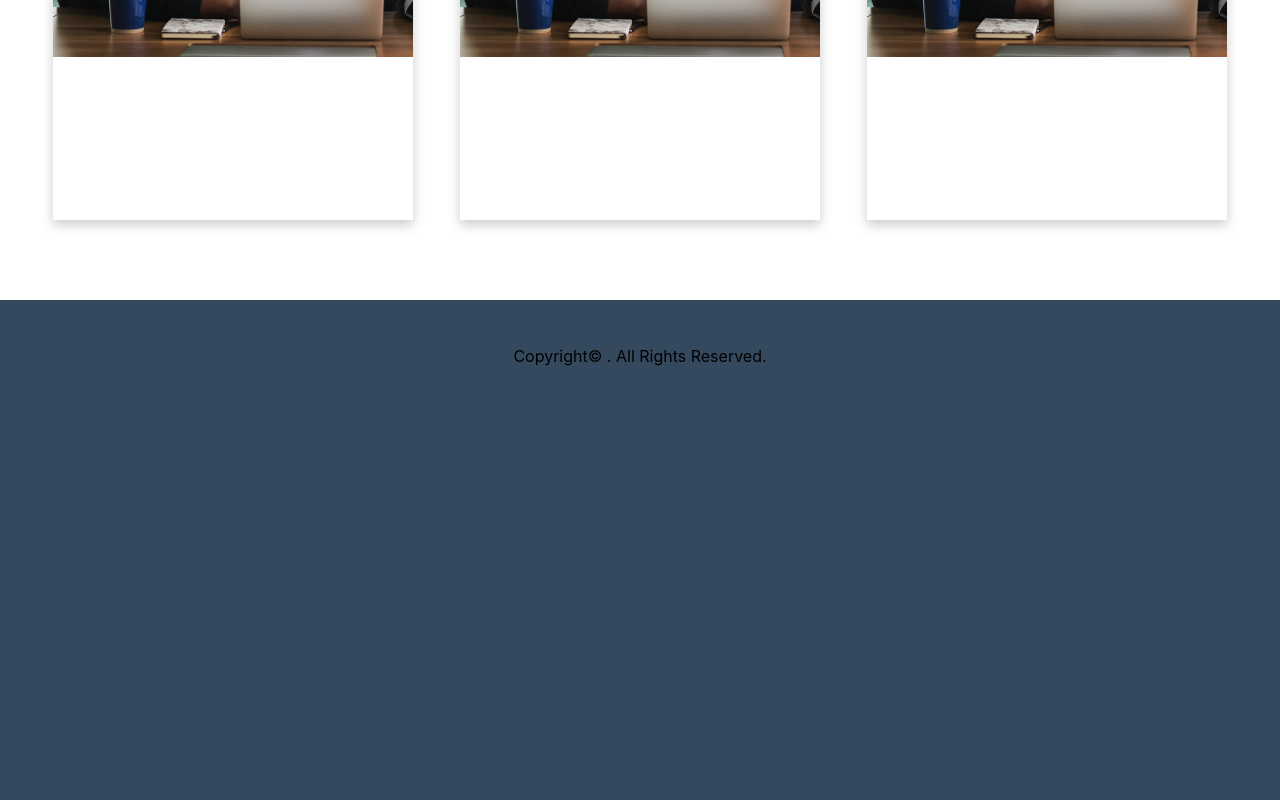
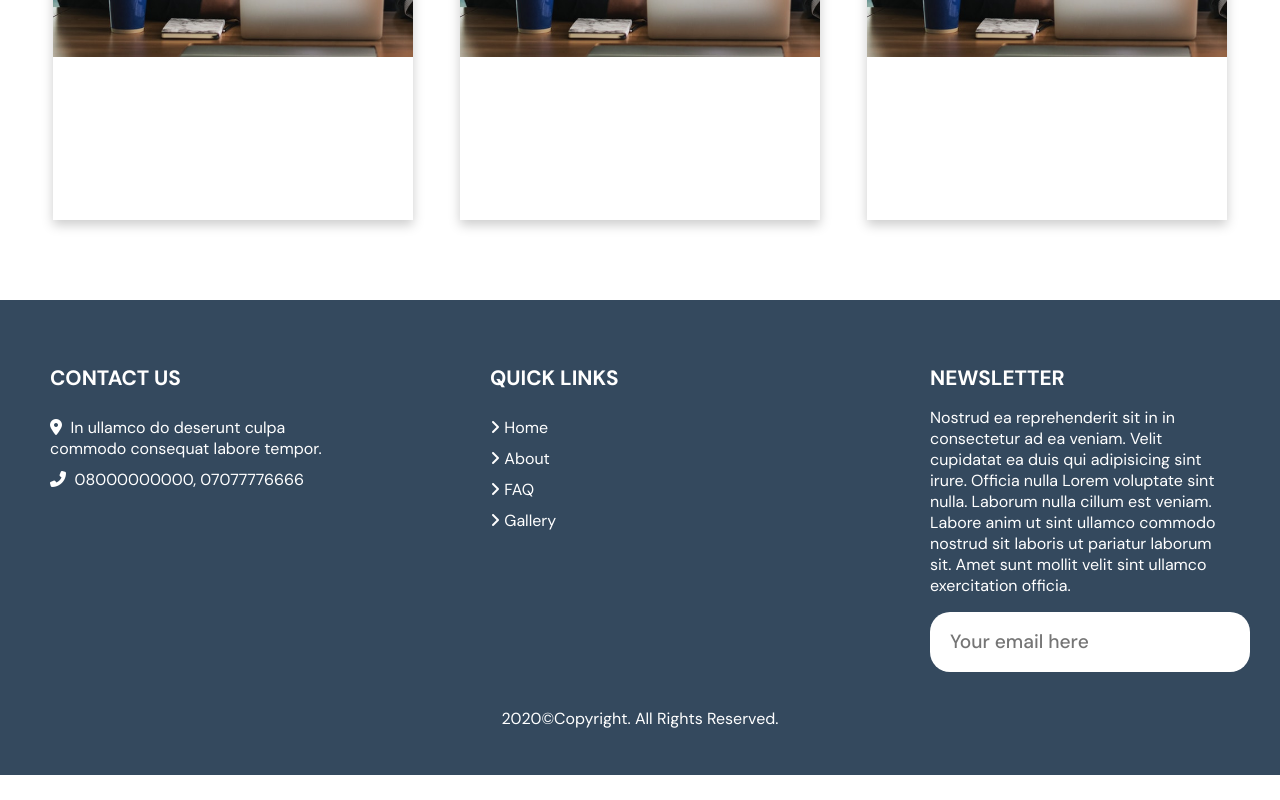
Before and after one commit to didoloan/cheapweb, a React (Create React App) app: page / in a window 1280 px wide. Shown: the part 410-1210 px from the top of the page. After the commit the page ends 1185 px from the top, so only its background shows below. Built offline with nearby package versions, Linux system fonts and the light colour scheme.

Commit message:
Fixed page scroll and added some footer content

```diff
--- a/public/index.html
+++ b/public/index.html
@@ -3,18 +3,20 @@
   <head>
     <meta charset="utf-8" />
     <link rel="icon" href="%PUBLIC_URL%/favicon.ico" />
-    <meta name="viewport" content="width=device-width, initial-scale=1" />
+    <meta name="viewport" content="width=device-width, initial-scale=1, user-scalable=no" />
     <meta name="theme-color" content="#000000" />
     <meta
       name="description"
       content="Web site created using create-react-app"
     />
     <link rel="apple-touch-icon" href="%PUBLIC_URL%/logo192.png" />
+    <link href="https://fonts.googleapis.com/css2?family=DM+Sans:wght@400;500;700&display=swap" rel="stylesheet">
     <!--
       manifest.json provides metadata used when your web app is installed on a
       user's mobile device or desktop. See https://developers.google.com/web/fundamentals/web-app-manifest/
     -->
     <link rel="manifest" href="%PUBLIC_URL%/manifest.json" />
+    <script src="https://kit.fontawesome.com/e23259ede0.js" crossorigin="anonymous"></script>
     <!--
       Notice the use of %PUBLIC_URL% in the tags above.
       It will be replaced with the URL of the `public` folder during the build.
--- a/src/App.css
+++ b/src/App.css
@@ -1,6 +1,8 @@
-
+*{
+  font-family: 'DM Sans', sans-serif;
+}
 html, body{
-  overflow: hidden;
+  overflow-y: scroll;
   margin:0;
   padding:0;
   border:0;
@@ -12,6 +14,7 @@ html, body{
 .App {
   text-align: center;
   width: 100%;
+  height: auto;
   margin: 0;
   padding: 0;
   overflow: hidden;
@@ -39,9 +42,9 @@ body {
 }
 
 
-@media only screen and (max-width: 768px) {
+/* @media only screen and (max-width: 768px) {
   grid-template-columns: !important 1fr;
-}
+} */
 
 /* @media (prefers-reduced-motion: no-preference) {
   .App-logo {
--- a/src/App.js
+++ b/src/App.js
@@ -14,7 +14,7 @@ function App() {
         <Card title='Who we are'/>
         <Card title='Who we are'/>
       </div>
-      <Footer backColor='#34495e' />
+      <Footer backColor='#34495e'/>
     </div>
   );
 }
--- a/src/components/card.js
+++ b/src/components/card.js
@@ -14,16 +14,11 @@ function Card(props) {
 
     return (
         <div style={cardStyle.container(matches)}>
-            <img src={crdimg} height='auto' width='100%'/>
+            <img src={crdimg} alt='what we do' height='auto' width='100%'/>
         </div>
     );
 }
 
-const imgStyle = {
-    backgroundImage: 'url(../src/act1.jpg)',
-    height:'50%',
-    width: '100%'
-}
 
 const cardStyle = {
     container: isRowBased => ({
--- a/src/components/footer.js
+++ b/src/components/footer.js
@@ -1,18 +1,74 @@
-import React from 'react';
+import React, {useState, useEffect} from 'react';
+
 function Footer(props) {
-    let footerStyle = {
-        height: 500,
+
+    const mediaMatch = window.matchMedia('(max-width: 768px)');
+
+    const [matches, setMatches] = useState(mediaMatch.matches);
+
+    useEffect(() => {
+        const handler = e => setMatches(e.matches);
+        mediaMatch.addListener(handler);
+        return () => mediaMatch.removeListener(handler);
+    });
+
+    const footerStyle = {
         padding: 30,
         backgroundColor: props.backColor,
         margin: 0,
         boxSizing: 'border-box'
     }
+
+    const linkContainerStyle = {
+        display:'flex',
+        justifyContent:'space-between',
+        flexWrap: 'wrap',
+        padding: 20
+    }
+
+    const linkStyle = {
+        container: isMobile => ({
+            width: isMobile?'100%':300,
+            height: 'auto',
+            textAlign: 'left'
+        })
+    }
+
+    const linkHeader = {
+        color: '#ffffff',
+        fontSize: '1.3em',
+        fontWeight: 600,
+
+    }
+
+    const navLinks = ['Home','About','FAQ','Gallery'];
+
     return (
         <div style={{...footerStyle, width: '100%'}}>
+            <div style={linkContainerStyle}>
+                <div style={linkStyle.container(matches)}>
+                    <h1 style={linkHeader}>CONTACT US</h1>
+                    <ul style={{listStyleType:'none',padding:0,color:'#fff'}}>
+                        <li style={{paddingTop:10}}><i class="fas fa-map-marker-alt"></i>&nbsp; In ullamco do deserunt culpa commodo consequat labore tempor.</li>
+                        <li style={{paddingTop:10}}><i class="fas fa-phone-alt"></i>&nbsp; 08000000000, 07077776666</li>
+                    </ul>
+                </div>
+                <div style={linkStyle.container(matches)}>
+                    <h1 style={linkHeader}>QUICK LINKS</h1>
+                    <ul style={{listStyleType:'none',padding:0,color:'#fff'}}>
+                        {navLinks.map(link => <li style={{paddingTop:10}}><i class="fas fa-angle-right"></i>&nbsp;{link}</li>)}
+                    </ul>
+                </div>
+                <div style={linkStyle.container(matches)}>
+                    <h1 style={linkHeader}>NEWSLETTER</h1>
+                    <p style={{color:'#fff'}}>Nostrud ea reprehenderit sit in in consectetur ad ea veniam. Velit cupidatat ea duis qui adipisicing sint irure. Officia nulla Lorem voluptate sint nulla. Laborum nulla cillum est veniam. Labore anim ut sint ullamco commodo nostrud sit laboris ut pariatur laborum sit. Amet sunt mollit velit sint ullamco exercitation officia.</p>
+                    <input type='text' placeholder='Your email here' style={{width:'100%', height:40, border:0, padding:10, textIndent:10, fontSize:'1.2em', fontWeight:500, borderRadius:20}}/>
+                </div>
+            </div>
             <div>
+                <p style={{textAlign:'center', color:'#fff'}}>{new Date().getFullYear()}&copy;Copyright. All Rights Reserved.</p>
+            </div>
 
-            </div>
-            <p>Copyright&copy; {new Date().getFullYear}. All Rights Reserved.</p>
         </div>
     );
 }
--- a/src/components/navbar.js
+++ b/src/components/navbar.js
@@ -34,6 +34,7 @@ function Navbar(props) {
             textAlign: 'left',
             width: isMobile?150:'auto',
             display: isMobile?'block':'flex',
+            // zIndex: 2,
             alignItems: 'center',
             listStyleType: 'none',
             position: isMobile?'absolute':'initial',
```
